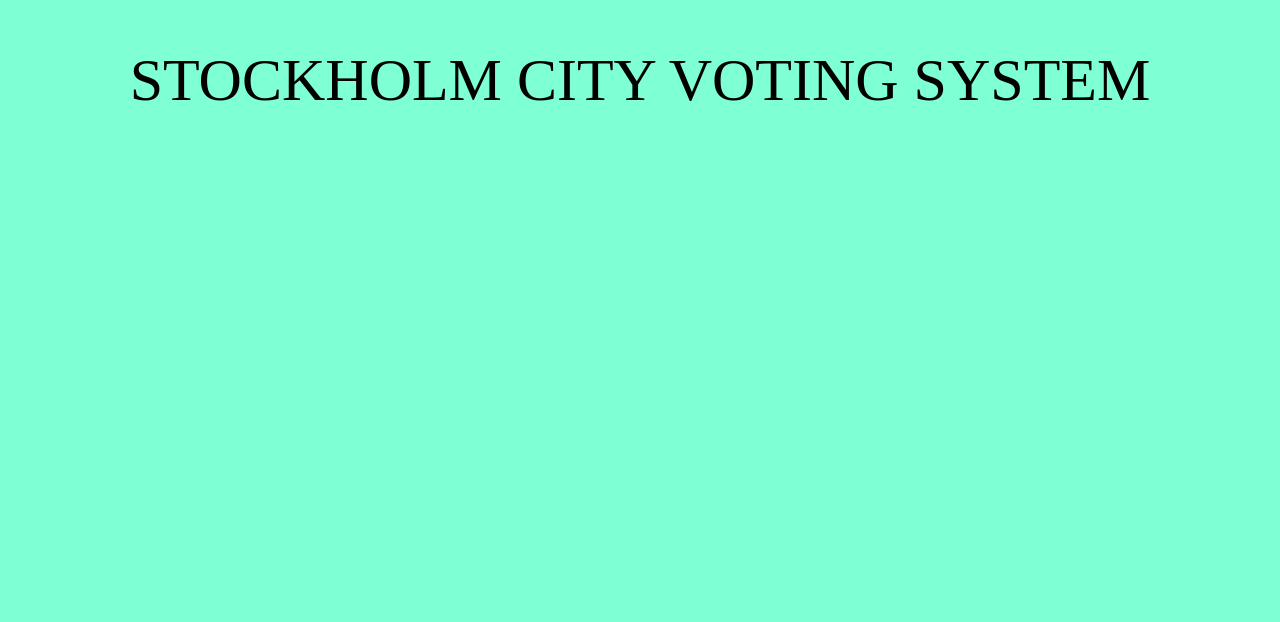
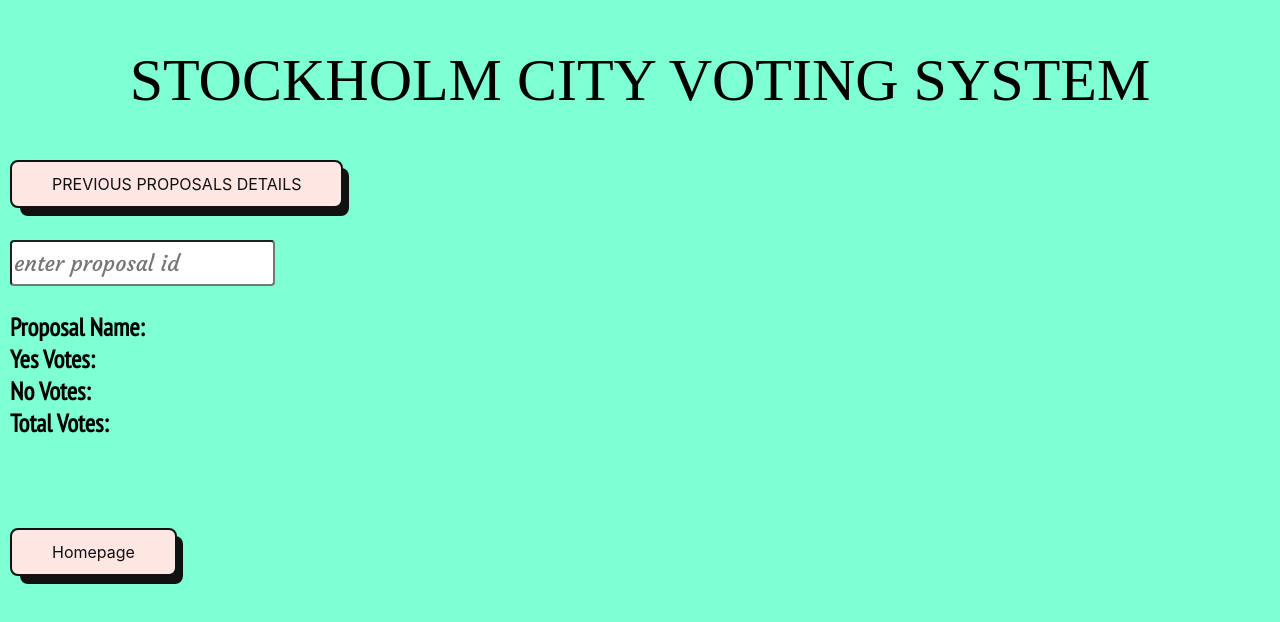
Before and after one commit to abdulhakim-altunkaya/Solidity-Voting, a React (Create React App) app: page /details in a window 1280 px wide. Shown: the top 622 px of the page. Built offline with nearby package versions, Linux system fonts and the light colour scheme; a web font is replaced by a local one.

Commit message:
getting struct component is finished. Itbig int problem is solved with toNumber function.

```diff
--- a/src/components/ContractABI.js
+++ b/src/components/ContractABI.js
@@ -127,6 +127,47 @@ export const ABI =  [
     "type": "function"
   },
   {
+    "inputs": [
+      {
+        "internalType": "uint256",
+        "name": "id",
+        "type": "uint256"
+      }
+    ],
+    "name": "getRecordStruct",
+    "outputs": [
+      {
+        "components": [
+          {
+            "internalType": "string",
+            "name": "proposalName",
+            "type": "string"
+          },
+          {
+            "internalType": "uint256",
+            "name": "yesV",
+            "type": "uint256"
+          },
+          {
+            "internalType": "uint256",
+            "name": "noV",
+            "type": "uint256"
+          },
+          {
+            "internalType": "uint256",
+            "name": "totalV",
+            "type": "uint256"
+          }
+        ],
+        "internalType": "struct Voting.ResultStruct",
+        "name": "",
+        "type": "tuple"
+      }
+    ],
+    "stateMutability": "view",
+    "type": "function"
+  },
+  {
     "inputs": [],
     "name": "getVotingStatus",
     "outputs": [
@@ -244,40 +285,6 @@ export const ABI =  [
     "type": "function"
   },
   {
-    "inputs": [
-      {
-        "internalType": "uint256",
-        "name": "",
-        "type": "uint256"
-      }
-    ],
-    "name": "resultsMapping",
-    "outputs": [
-      {
-        "internalType": "string",
-        "name": "proposalName",
-        "type": "string"
-      },
-      {
-        "internalType": "uint256",
-        "name": "yesV",
-        "type": "uint256"
-      },
-      {
-        "internalType": "uint256",
-        "name": "noV",
-        "type": "uint256"
-      },
-      {
-        "internalType": "uint256",
-        "name": "totalV",
-        "type": "uint256"
-      }
-    ],
-    "stateMutability": "view",
-    "type": "function"
-  },
-  {
     "inputs": [],
     "name": "voteNo",
     "outputs": [],
--- a/src/components/ContractAddress.js
+++ b/src/components/ContractAddress.js
@@ -1 +1 @@
-export const CONTRACT_ADDRESS = "0xF8C3187F30d9aD4322d0c2e345fF9CA62085AD57";
+export const CONTRACT_ADDRESS = "0xD06B84F68dBB81fd6dde7efa48600b866E0d3B5e";
--- a/src/components/ReadArea.js
+++ b/src/components/ReadArea.js
@@ -4,9 +4,8 @@ import ReadAreaDetails from './ReadAreaDetails';
 import ReadAreaRejected from './ReadAreaRejected';
 import ReadAreaPassed from "./ReadAreaPassed";
 import ReadAreaWaiting from "./ReadAreaWaiting";
-import { ABI } from "./ContractABI";
-import { ethers } from "ethers";
-import { CONTRACT_ADDRESS } from "./ContractAddress";
+import ReadAreaStruct from './ReadAreaStruct';
+
 
 function ReadArea() {
 
@@ -19,6 +18,7 @@ function ReadArea() {
               <Route path="/rejected" element={ <ReadAreaRejected /> }/>
               <Route path="/passed" element={ <ReadAreaPassed /> } />
               <Route path="/proposals" element={ <ReadAreaWaiting/> } />
+              <Route path="/details" element={ <ReadAreaStruct /> } />
             </Routes>
         </Router>
     </div>
--- a/src/components/ReadAreaDetails.js
+++ b/src/components/ReadAreaDetails.js
@@ -33,6 +33,8 @@ function ReadAreaDetails() {
       <button className='button-56' onClick={() => navigate('/passed')}>SEE PASSED PROPOSALS</button>
       <br />
       <button className='button-56' onClick={() => navigate('/rejected')}>SEE REJECTED PROPOSALS</button>
+      <br />
+      <button className='button-56' onClick={() => navigate("/details")}>PREVIOUS PROPOSALS DETAILS</button>
     </div>
   )
 }
--- /dev/null
+++ b/src/components/ReadAreaStruct.js
@@ -0,0 +1,66 @@
+import React from 'react';
+import { ethers } from "ethers";
+import { CONTRACT_ADDRESS } from "./ContractAddress";
+import { ABI } from "./ContractABI";
+import { useState } from 'react';
+import { useNavigate } from 'react-router-dom';
+
+function ReadAreaStruct() {
+    const navigate = useNavigate();
+
+    let[inputValue, setInputValue] = useState("");
+
+    let contract;
+    let signer;
+    const CONTRACT_ABI = ABI;
+    const ADDRESS = CONTRACT_ADDRESS;
+    const connectContract = async () => {
+        const ABI = CONTRACT_ABI;
+        const Address = ADDRESS;
+        const provider = new ethers.providers.Web3Provider(window.ethereum);
+        signer = provider.getSigner();
+        contract = new ethers.Contract(Address, ABI, signer);
+    }
+
+    let[name, setName] = useState("");
+    let[yesVotes, setYesVotes] = useState("");
+    let[noVotes, setNoVotes] = useState("");
+    let[totalVotes, setTotalVotes] = useState("");
+    const getStruct = async () => {
+        await connectContract();
+        const txResponse = await contract.getRecordStruct(inputValue);
+        const novotes = await txResponse.noV.toNumber();
+        const yesvotes = await txResponse.yesV.toNumber()
+        setName(txResponse.proposalName);
+        setNoVotes(novotes);
+        setYesVotes(yesvotes);
+        setTotalVotes(novotes+yesvotes);
+    }
+
+
+
+  return (
+    <div>
+        <button className='button-56' onClick={getStruct}>PREVIOUS PROPOSALS DETAILS</button>
+        <br />
+        <input type="number" value={inputValue} onChange={(e) => setInputValue(e.target.value)} placeholder='enter proposal id'/>
+        <p>
+            <strong>Proposal Name: </strong> {name}
+            <br />
+            <strong>Yes Votes: </strong> {yesVotes}
+            <br />
+            <strong>No Votes: </strong> {noVotes}
+            <br />
+            <strong>Total Votes: </strong> {totalVotes}
+
+
+
+        </p>
+        <br />
+        <br />
+        <button className='button-56' onClick={ ()=>navigate("/")}>Homepage</button>
+    </div>
+  )
+}
+
+export default ReadAreaStruct
```
